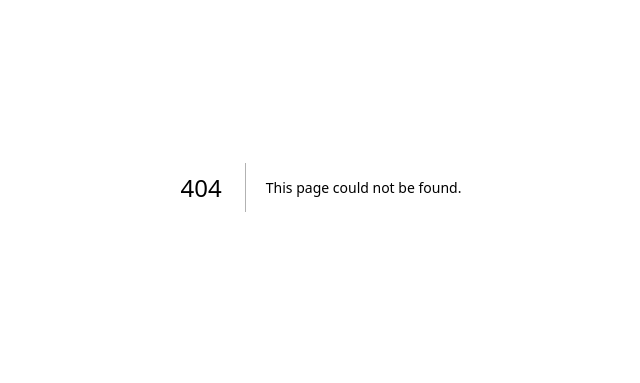
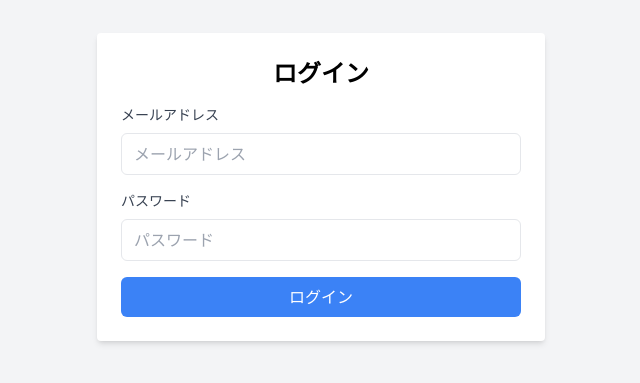
Before and after one commit to spite400k/my-next-app, a Next.js app: page /login in a window 1280 px wide. Before the commit this address had no page. Shown: the part 213-596 px from the top of the page, without its empty margins (319-959 px from the left). Built offline with nearby package versions, Linux system fonts and the light colour scheme.

Commit message:
ログイン画面を追加

```diff
--- /dev/null
+++ b/app/chat/page.tsx
@@ -0,0 +1,21 @@
+"use client";
+
+import React from "react";
+import Header from "../components/common/Header";
+import Sidebar from "../components/common/SideBar";
+import ChatClient from "../components/chat/ChatClient";
+
+// ホーム
+export default function Page() {
+
+  return (
+    <div className="flex flex-col  min-h-screen">
+      {/* <!-- チャットヘッダー --> */}
+      <Header />
+      <div className="flex flex-grow">
+        <Sidebar />
+        <ChatClient />
+      </div>
+    </div>
+  );
+}
--- a/app/components/chat/ChatClient.tsx
+++ b/app/components/chat/ChatClient.tsx
@@ -1,14 +1,12 @@
 'use client'
 
 import React from 'react'
-import { RecoilRoot, useRecoilState } from 'recoil'
 import ChatMessage from './ChatMessage'
 import ChatForm from './ChatForm'
 
 const ChatClient = () => {
 
   return (
-    <RecoilRoot >
         <div className="flex flex-col  w-full ">
           {/* <!-- メッセージエリア --> */}
           <div className="mx-auto w-full flex flex-col flex-grow overflow-hidden bg-white rounded-lg shadow p-1 mb-2 gap-4 lg:gap-6">
@@ -19,7 +17,6 @@ const ChatClient = () => {
           <ChatForm />
 
       </div>
-    </RecoilRoot>
   )
 }
 
--- a/app/components/common/SideBar.tsx
+++ b/app/components/common/SideBar.tsx
@@ -16,7 +16,10 @@ const Sidebar = () => {
             <a href="#services" className="block py-2 px-4 rounded hover:bg-gray-700">Services</a>
           </li>
           <li className="mb-2">
-            <a href="#contact" className="block py-2 px-4 rounded hover:bg-gray-700">Contact</a>
+            <a href="#contact" className="block py-2 px-4 rounded h over:bg-gray-700">Contact</a>
+          </li>
+          <li className="mb-2">
+            <a href="/login" className="block py-2 px-4 rounded hover:bg-gray-700">ログイン</a>
           </li>
         </ul>
       </nav>
--- /dev/null
+++ b/app/components/login/login.tsx
@@ -0,0 +1,62 @@
+import { useState } from 'react';
+import { useRecoilState } from 'recoil';
+
+import { useRouter } from 'next/navigation';
+import { userState } from '@/app/state/userAtom';
+
+export default function Login() {
+  const [email, setEmail] = useState<string>('');
+  const [password, setPassword] = useState<string>('');
+  const [error, setError] = useState<string>('');
+  const [user, setUser] = useRecoilState(userState);
+  const router = useRouter();
+
+  const handleLogin = (e: React.FormEvent) => {
+    e.preventDefault();
+
+    // 仮の認証ロジック
+    if (email === 'user@example.com' && password === 'password123') {
+      setUser({ email, name: 'Sample User' }); // ユーザー情報をRecoilに保存
+      router.push('/chat'); // ログイン成功でダッシュボードへ
+    } else {
+      setError('メールアドレスまたはパスワードが正しくありません。');
+    }
+  };
+
+  return (
+    <div className="flex h-screen items-center justify-center bg-gray-100">
+      <div className="w-full max-w-md bg-white p-6 rounded shadow-md">
+        <h1 className="text-2xl font-bold text-center mb-4">ログイン</h1>
+        <form onSubmit={handleLogin}>
+          <div className="mb-4">
+            <label className="block text-gray-700 text-sm mb-2">メールアドレス</label>
+            <input
+              type="email"
+              value={email}
+              onChange={(e) => setEmail(e.target.value)}
+              className="w-full px-3 py-2 border rounded-md focus:outline-none focus:ring focus:ring-blue-300"
+              placeholder="メールアドレス"
+            />
+          </div>
+          <div className="mb-4">
+            <label className="block text-gray-700 text-sm mb-2">パスワード</label>
+            <input
+              type="password"
+              value={password}
+              onChange={(e) => setPassword(e.target.value)}
+              className="w-full px-3 py-2 border rounded-md focus:outline-none focus:ring focus:ring-blue-300"
+              placeholder="パスワード"
+            />
+          </div>
+          {error && <p className="text-red-500 text-sm mb-4">{error}</p>}
+          <button
+            type="submit"
+            className="w-full bg-blue-500 text-white py-2 rounded-md hover:bg-blue-600 transition"
+          >
+            ログイン
+          </button>
+        </form>
+      </div>
+    </div>
+  );
+}
--- a/app/layout.tsx
+++ b/app/layout.tsx
@@ -1,6 +1,7 @@
 import type { Metadata } from "next";
 import localFont from "next/font/local";
 import "./globals.css";
+import AppProvider from "./provider";
 
 const geistSans = localFont({
   src: "./fonts/GeistVF.woff",
@@ -28,7 +29,7 @@ export default function RootLayout({
       <body
         className={`${geistSans.variable} ${geistMono.variable} antialiased`}
       >
-        {children}
+        <AppProvider>{children}</AppProvider>
       </body>
     </html>
   );
--- /dev/null
+++ b/app/login/page.tsx
@@ -0,0 +1,15 @@
+"use client";
+
+import React from "react";
+import Login from "../components/login/login";
+
+
+// ホーム
+export default function Page() {
+
+  return (
+    <div>
+      <Login />
+    </div>
+  );
+}
--- /dev/null
+++ b/app/provider.tsx
@@ -0,0 +1,9 @@
+'use client'
+import { ReactNode } from "react";
+import { RecoilRoot } from "recoil";
+
+export default function AppProvider({ children }: { children: ReactNode }) {
+  return (
+    <RecoilRoot>{children}</RecoilRoot>
+  );
+}
--- /dev/null
+++ b/app/state/userAtom.ts
@@ -0,0 +1,11 @@
+import { atom } from 'recoil';
+
+export interface User {
+  email: string;
+  name: string;
+}
+
+export const userState = atom<User | null>({
+  key: 'userState',
+  default: null, // 未ログイン状態のデフォルト
+});
```
